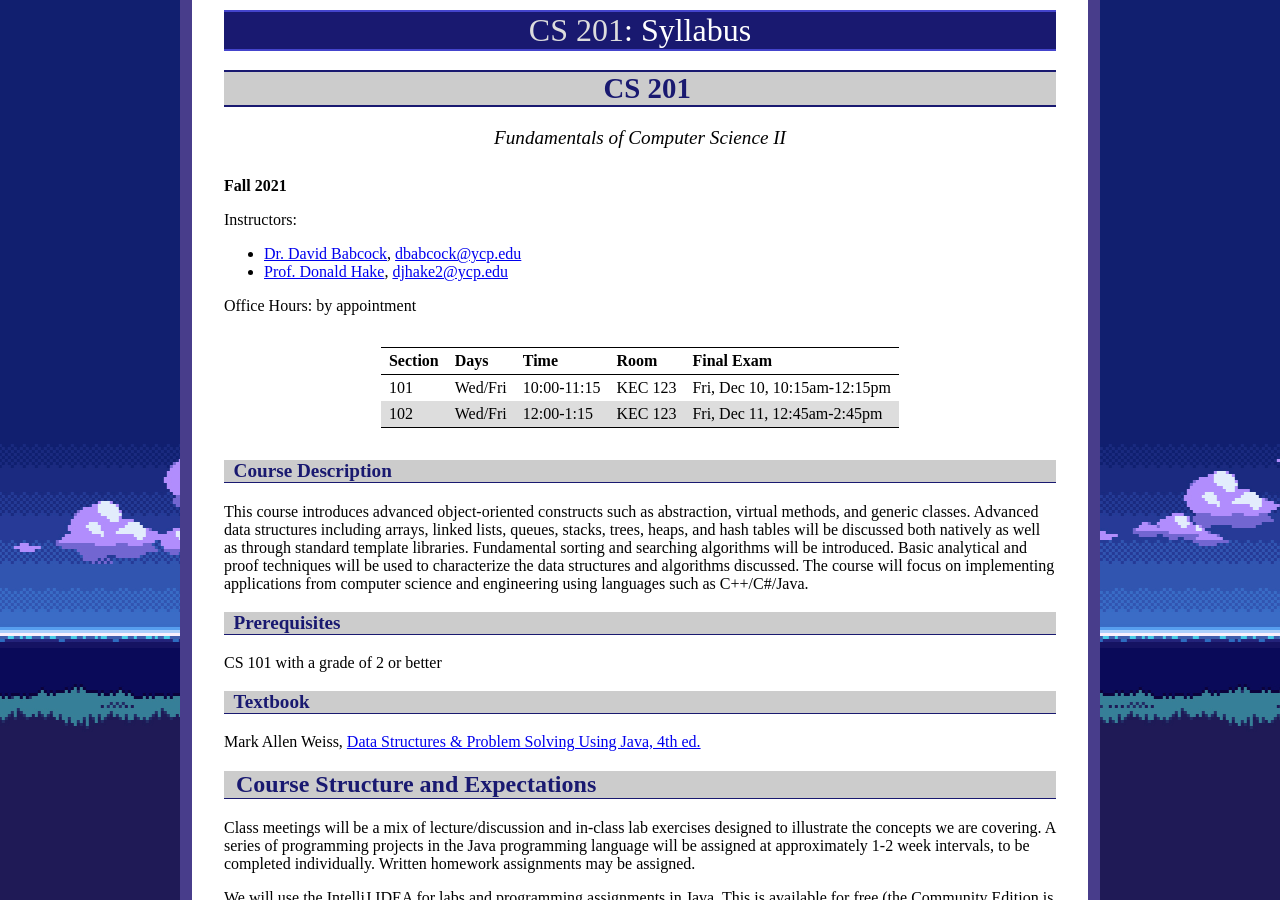
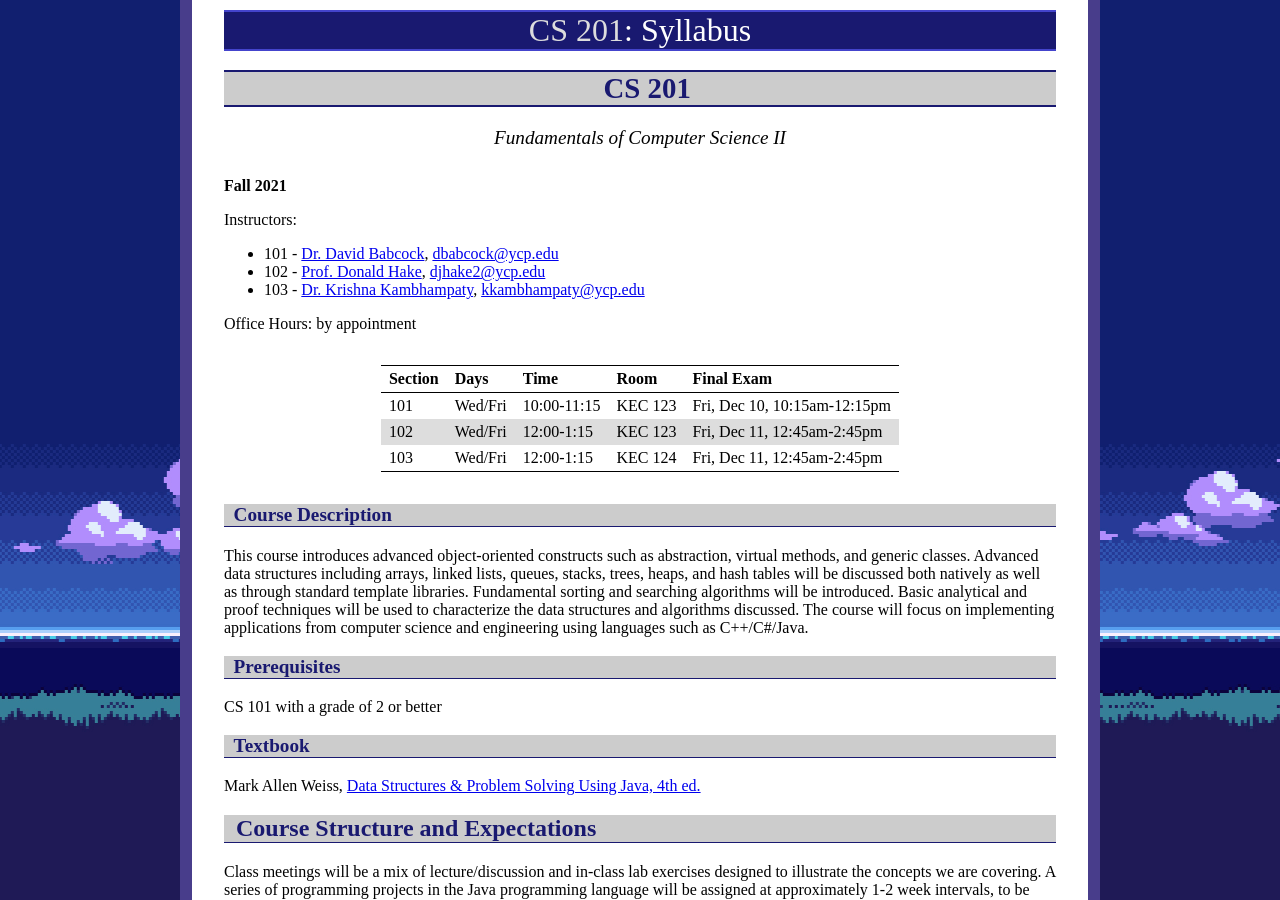
Before and after one commit to ycpcs/cs201-fall2021, a Jekyll site: the page built from syllabus.md, in a window 1280 px wide and 900 px high. Built offline with Jekyll 4.4.1, drawn with Linux system fonts in a browser that asks for light colours.

Commit message:
update syllabus
update syllabus

```diff
--- a/syllabus.md
+++ b/syllabus.md
@@ -10,8 +10,9 @@ title: "Syllabus"
 **Fall 2021**
 
 Instructors:
-- <a href="http://faculty.ycp.edu/~dbabcock">Dr. David Babcock</a>, <dbabcock@ycp.edu>
-- <a href="http://faculty.ycp.edu/~djhake2">Prof. Donald Hake</a>, <djhake2@ycp.edu>
+- 101 - <a href="http://faculty.ycp.edu/~dbabcock">Dr. David Babcock</a>, <dbabcock@ycp.edu>
+- 102 - <a href="http://faculty.ycp.edu/~djhake2">Prof. Donald Hake</a>, <djhake2@ycp.edu>
+- 103 - <a href="http://faculty.ycp.edu/~kkambhampaty">Dr. Krishna Kambhampaty</a>, <kkambhampaty@ycp.edu>
 
 Office Hours: by appointment
 
@@ -19,6 +20,7 @@ Office Hours: by appointment
  -------- | --------- |  ---------- | ------- | ----------
 101       | Wed/Fri   | 10:00-11:15 | KEC 123 | Fri, Dec 10, 10:15am-12:15pm
 102       | Wed/Fri   | 12:00-1:15  | KEC 123 | Fri, Dec 11, 12:45am-2:45pm
+103       | Wed/Fri   | 12:00-1:15  | KEC 124 | Fri, Dec 11, 12:45am-2:45pm
 
 ### Course Description
 
```
